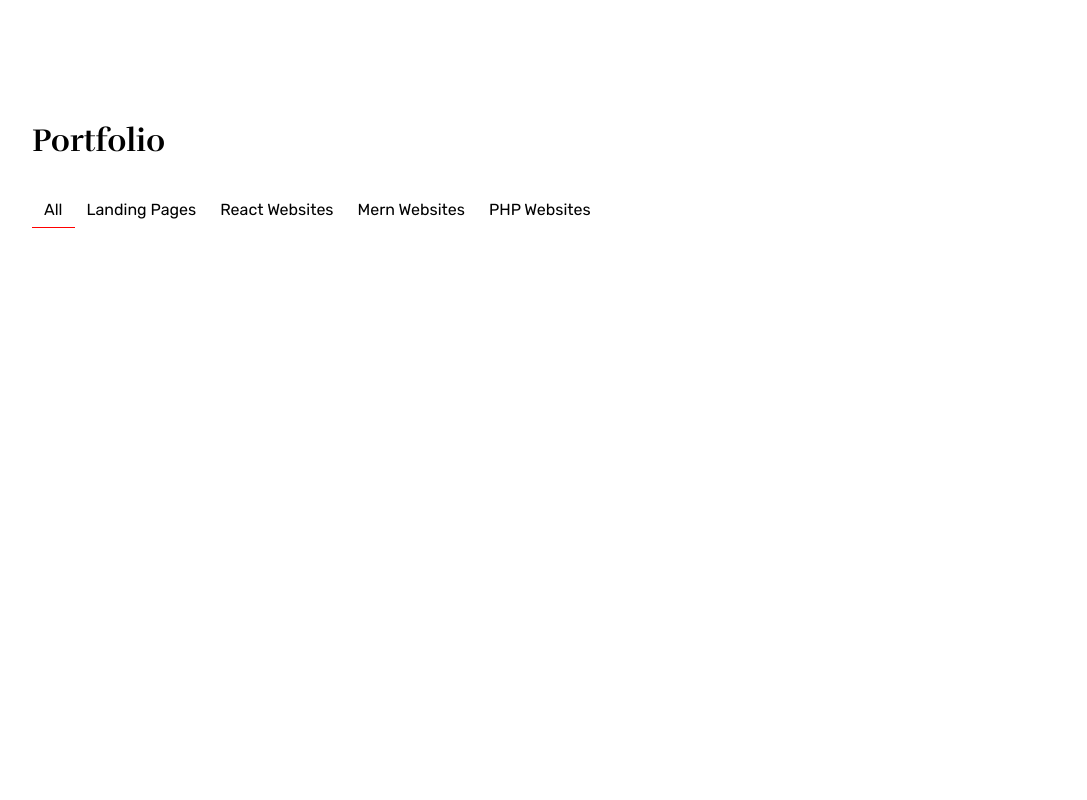
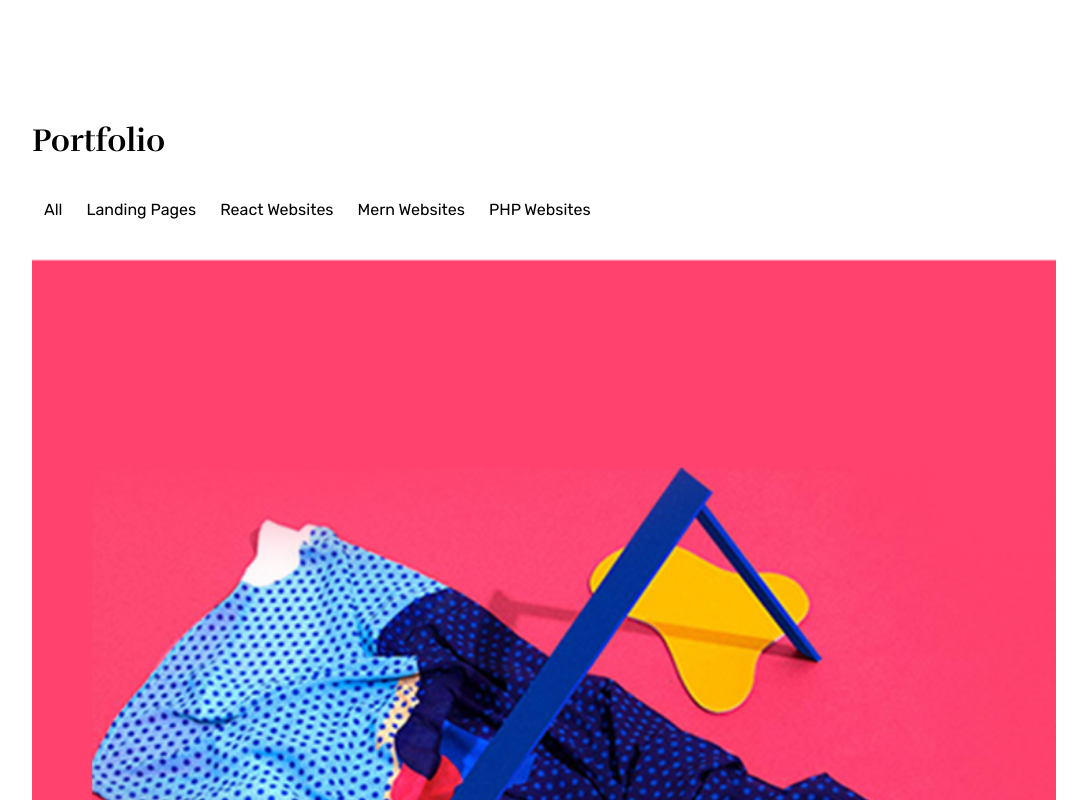
Before and after one commit to Hassan-Mehmood/portfolio-website, a React (Create React App) app: page / in a window 1280 px wide. Shown: the part 1680-2480 px from the top of the page, without its empty margins (96-1183 px from the left). Built offline with nearby package versions, Linux system fonts and the light colour scheme.

Commit message:
Working on portfolio section

```diff
--- /dev/null
+++ b/src/Data/Portfolio.ts
@@ -0,0 +1,18 @@
+const data = [
+  {
+    id: 1,
+    img: "img1.png",
+    name: "Insure Landing Page",
+    category: "Landing Pages",
+    description: "This is a landing page for now",
+  },
+  {
+    id: 2,
+    img: "img1.png",
+    name: "Insure Landing Page",
+    category: "Landing Pages",
+    description: "This is a landing page for now",
+  },
+];
+
+export default data;
--- a/src/components/Portfolio/Portfolio-Styled.ts
+++ b/src/components/Portfolio/Portfolio-Styled.ts
@@ -12,8 +12,11 @@ export const Tabs = styled.div`
     font-family: "Rufina", serif;
     margin-bottom: 2rem;
   }
+  p {
+    font-family: "Rubik", serif;
+  }
 `;
-export const TabsSpan = styled.span<Props>`
+export const TabsCategory = styled.span<Props>`
   display: inline-block;
   font-family: "Rubik", serif;
   padding: 0.5rem 0.75rem;
@@ -21,3 +24,56 @@ export const TabsSpan = styled.span<Props>`
 
   border-bottom: ${(props) => (props.activeTab ? "1px solid red" : "")};
 `;
+export const TabsContent = styled.div<Props>`
+  margin-top: 2rem;
+  position: relative;
+
+  img {
+    max-width: 100%;
+    width: 100%;
+  }
+  .project_details_button {
+    position: absolute;
+    right: 5px;
+    bottom: 5px;
+    cursor: pointer;
+    transform: ${(props) =>
+      props.showDetails ? " rotate(180deg)" : " rotate(0deg)"};
+    color: #fff;
+    border: 1px solid #fff;
+    z-index: 5;
+  }
+
+  .project_details {
+    padding: 2rem 1rem;
+    position: absolute;
+    top: 0;
+    bottom: 0;
+    overflow: scroll;
+    color: #fff;
+    background-color: rgba(0, 0, 0, 0.7);
+    transform: ${(props) =>
+      props.showDetails ? " translateY(200%)" : " translateY(0%)"};
+    z-index: 1;
+  }
+`;
+
+/* .project_details {
+    color: #fff;
+    background-color: rgba(0, 0, 0, 0.7);
+    position: absolute;
+    top: 0;
+    z-index: 1;
+    min-height: 100%;
+    padding: 2rem 1rem 1rem;
+    transform: ${(props) =>
+      props.showDetails ? "translateY(0)" : "translateY(200%)"};
+
+    h3 {
+      font-size: 1.5rem;
+    }
+    p {
+      font-size: 0.8rem;
+      line-height: 1.5;
+    }
+  } */
--- a/src/components/Portfolio/Portfolio.tsx
+++ b/src/components/Portfolio/Portfolio.tsx
@@ -1,11 +1,18 @@
 import { useState } from "react";
-import { Tabs, TabsSpan, Wrapper } from "./Portfolio-Styled";
-
+import { Tabs, TabsCategory, TabsContent, Wrapper } from "./Portfolio-Styled";
+import { MdOutlineExpandMore } from "react-icons/md";
+import ProjectData from "../../Data/Portfolio";
 export interface Props {
   activeTab?: boolean;
+  showDetails?: boolean;
 }
 const Portfolio = () => {
-  const [activeTab, setActiveTab] = useState(true);
+  const [showDetails, setShowDetails] = useState(true);
+  const [projectDetails, setProjectDetails] = useState(ProjectData);
+
+  const handleDetailsClick = (id: number) => {
+    setShowDetails(!showDetails);
+  };
 
   return (
     <section style={{ marginBottom: "100rem" }}>
@@ -15,12 +22,34 @@ const Portfolio = () => {
             <h3>Portfolio</h3>
           </div>
           <div>
-            <TabsSpan activeTab={activeTab}>All</TabsSpan>
-            <TabsSpan>Landing Pages</TabsSpan>
-            <TabsSpan>React Websites</TabsSpan>
-            <TabsSpan>Mern Websites</TabsSpan>
-            <TabsSpan>PHP Websites</TabsSpan>
+            <TabsCategory>All</TabsCategory>
+            <TabsCategory>Landing Pages</TabsCategory>
+            <TabsCategory>React Websites</TabsCategory>
+            <TabsCategory>Mern Websites</TabsCategory>
+            <TabsCategory>PHP Websites</TabsCategory>
           </div>
+
+          <TabsContent showDetails={showDetails}>
+            {projectDetails?.map((project) => (
+              <div key={project.id}>
+                <div>
+                  <img src={require(`../../images/${project.img}`)} alt="" />
+                </div>
+
+                <span className="project_details_button">
+                  <MdOutlineExpandMore
+                    size={35}
+                    onClick={() => handleDetailsClick(project.id)}
+                  />
+                </span>
+
+                <div className="project_details">
+                  <h3>{project.name}</h3>
+                  <p>{project.description}</p>
+                </div>
+              </div>
+            ))}
+          </TabsContent>
         </Tabs>
       </Wrapper>
     </section>
```
Also changed, not shown: src/images/img1.png (added).
